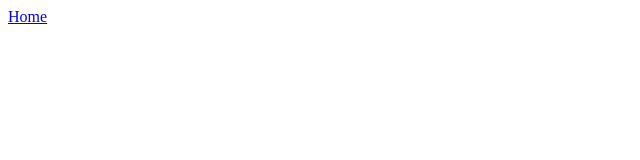
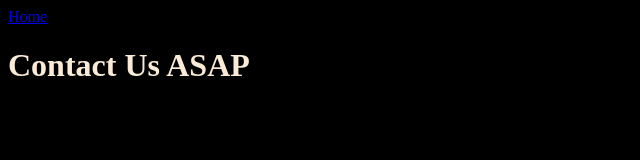
Before and after one commit to demskidepicts/weektwob, a plain HTML site: page contact.html in a window 1280 px wide. Shown: the whole page, without its empty margins (0-640 px from the left). Drawn offline with Linux system fonts and the light colour scheme.

```diff
--- a/contact.html
+++ b/contact.html
@@ -17,5 +17,7 @@
 </head>
 <body>
    <a href="index.html">Home</a>
+   <h1>Contact Us ASAP</h1>
+   <link rel="stylesheet" href="main.css">
 </body>
 </html>
--- a/main.css
+++ b/main.css
@@ -1,3 +1,4 @@
+
 body{
     background-color: black;
 }
```
Also changed, not shown: index.html (+2 -2 lines).
